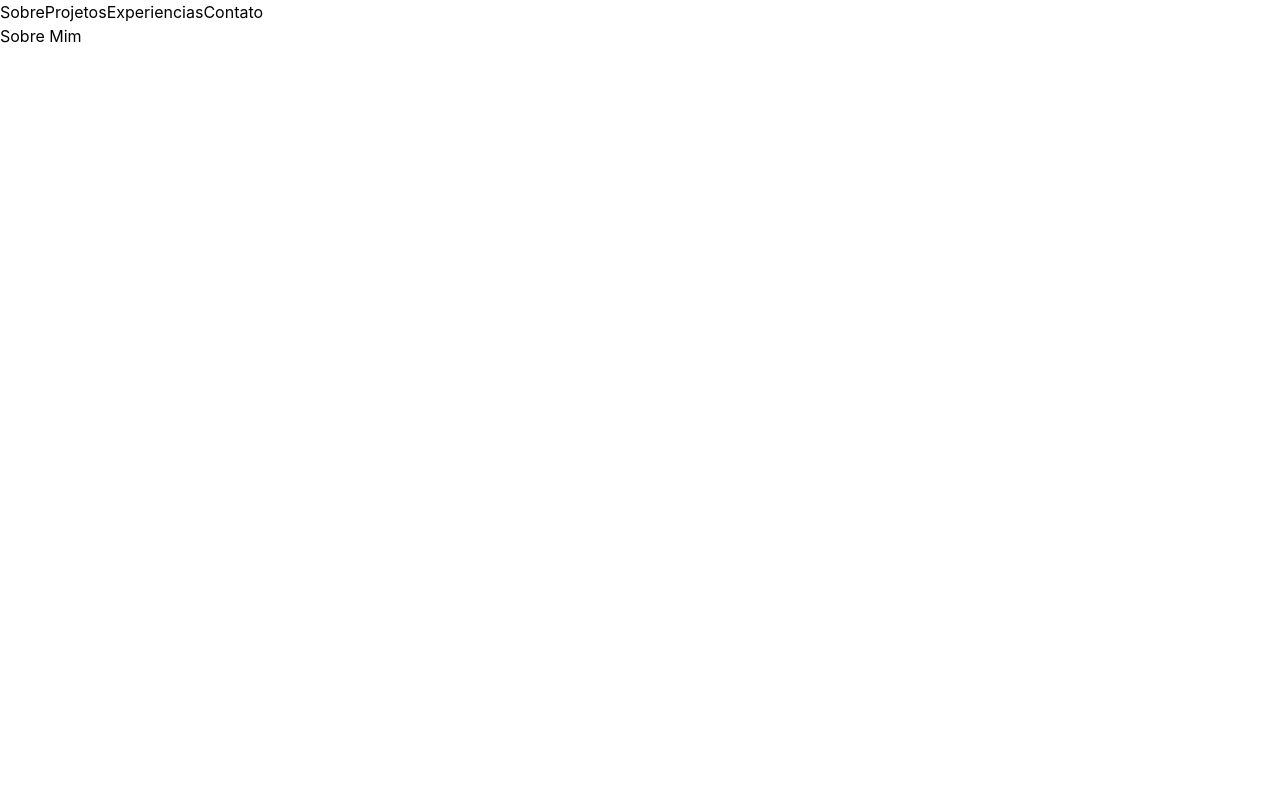
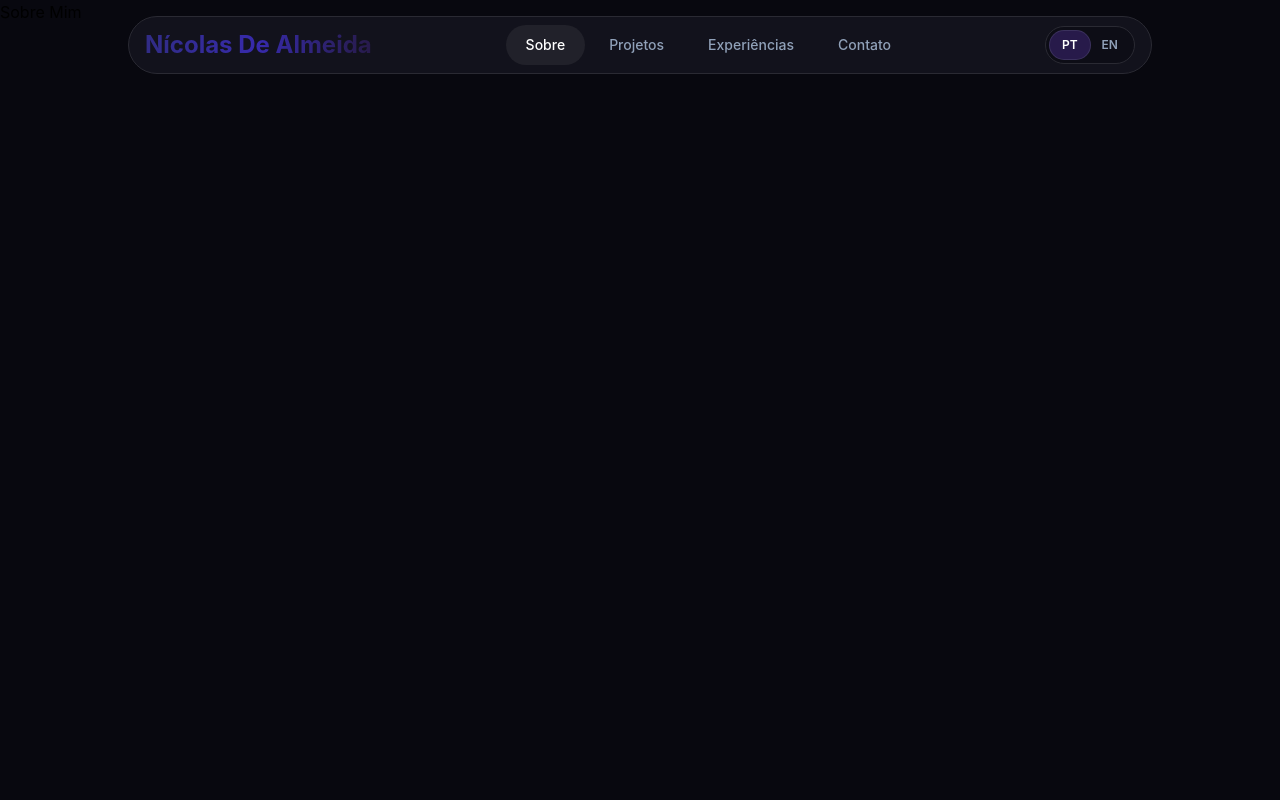
Before and after one commit to Nicolas-De-Almeida/portfolio, a React (Vite) app: page / in a window 1280 px wide. Shown: the top 800 px of the page. Built offline with nearby package versions, Linux system fonts and the light colour scheme.

Commit message:
style: estiliza header

```diff
--- a/src/components/Header.jsx
+++ b/src/components/Header.jsx
@@ -1,17 +1,44 @@
+import { useState } from "react";
+import { motion } from "framer-motion";
 
+const links = [
+  { id: "AboutMe", label: "Sobre" },
+  { id: "MyProjects", label: "Projetos" },
+  { id: "MyExperiences", label: "Experiências" },
+  { id: "ContactMe", label: "Contato" },
+];
 
+const languages = ["PT", "EN"];
 
 export default function Header() {
+  const [active, setActiveLink] = useState("AboutMe");
+  const [lang, setLanguage] = useState("PT");
 
-    return(
+  return (
+    <header className="fixed top-4 left-1/2 z-50 w-[calc(100%-2rem)] max-w-5xl -translate-x-1/2">
+      <div className="flex flex-wrap items-center justify-between gap-y-2 rounded-3xl border border-[#2a2a33] bg-[#14141e]/90 px-4 py-2 backdrop-blur-xl md:rounded-full">
+        <a href="#AboutMe" className="flex items-center gap-3">
+          <span className="text-2xl font-bold bg-gradient-to-r from-indigo-900 via-indigo-800 to-[#271a4a] bg-clip-text text-transparent">Nícolas De Almeida</span>
+        </a>
 
-        <header>
-            <nav>
-                <a href="#AboutMe">Sobre</a>
-                <a href="#MyProjects">Projetos</a>
-                <a href="#MyExperiences">Experiencias</a>
-                <a href="#ContactMe">Contato</a>
-            </nav>
-        </header>
-    )
+        <nav className="order-last flex w-full items-center justify-between md:order-none md:w-auto md:justify-center md:gap-1">
+          {links.map((link) => (
+            <a key={link.id} href={`#${link.id}`} onClick={() => setActiveLink(link.id)} className={`relative rounded-full px-3 py-2 text-sm font-medium transition-colors md:px-5 md:py-2.5 ${active === link.id ? "text-white" : "text-slate-400 hover:text-white"}`}>
+              {active === link.id && <motion.span layoutId="nav-pill" className="absolute inset-0 rounded-full bg-[#21212a]" transition={{ type: "spring", stiffness: 400, damping: 30 }} />}
+              <span className="relative z-10">{link.label}</span>
+            </a>
+          ))}
+        </nav>
+
+        <div className="flex items-center rounded-full border border-[#2a2a33] bg-[#0d0d16] p-1">
+          {languages.map((l) => (
+            <button key={l} onClick={() => setLanguage(l)} className={`relative cursor-pointer rounded-full px-3 py-1.5 text-xs font-semibold transition-colors ${lang === l ? "text-white" : "text-slate-400 hover:text-white"}`}>
+              {lang === l && <motion.span layoutId="lang-pill" className="absolute inset-0 rounded-full bg-[#271a4a] ring-1 ring-violet-400/30" transition={{ type: "spring", stiffness: 400, damping: 30 }}/>}
+              <span className="relative z-10">{l}</span>
+            </button>
+          ))}
+        </div>
+      </div>
+    </header>
+  );
 }
--- a/src/index.css
+++ b/src/index.css
@@ -1,5 +1,5 @@
 @import "tailwindcss";
 
-html {
-  scroll-behavior: smooth;
-}
+body {
+  background-color: rgb(8, 8, 15);
+  }
--- a/src/pages/Contact.jsx
+++ b/src/pages/Contact.jsx
@@ -5,7 +5,7 @@ export default function Contact(){
     return (
 
         <section id="ContactMe" className="min-h-screen">
-            <h2>É só me madnar uma mensagem</h2>
+            <h2>É só me mandar uma mensagem</h2>
         </section>
     )
 }
```
